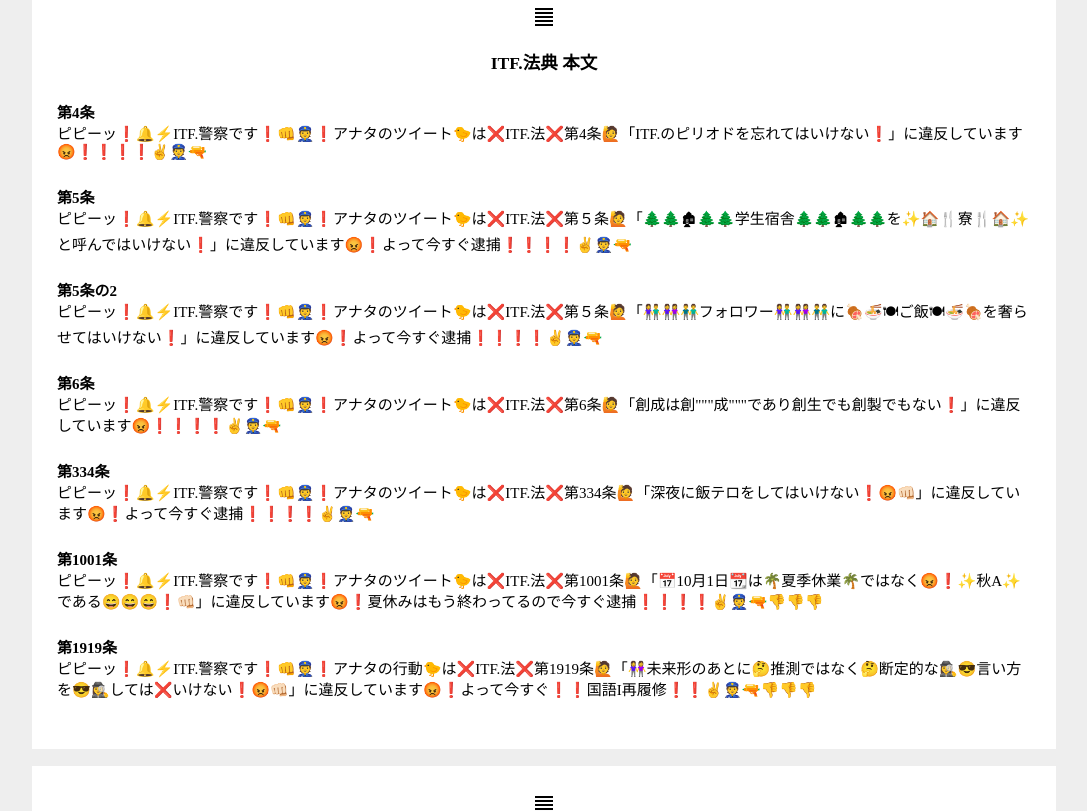
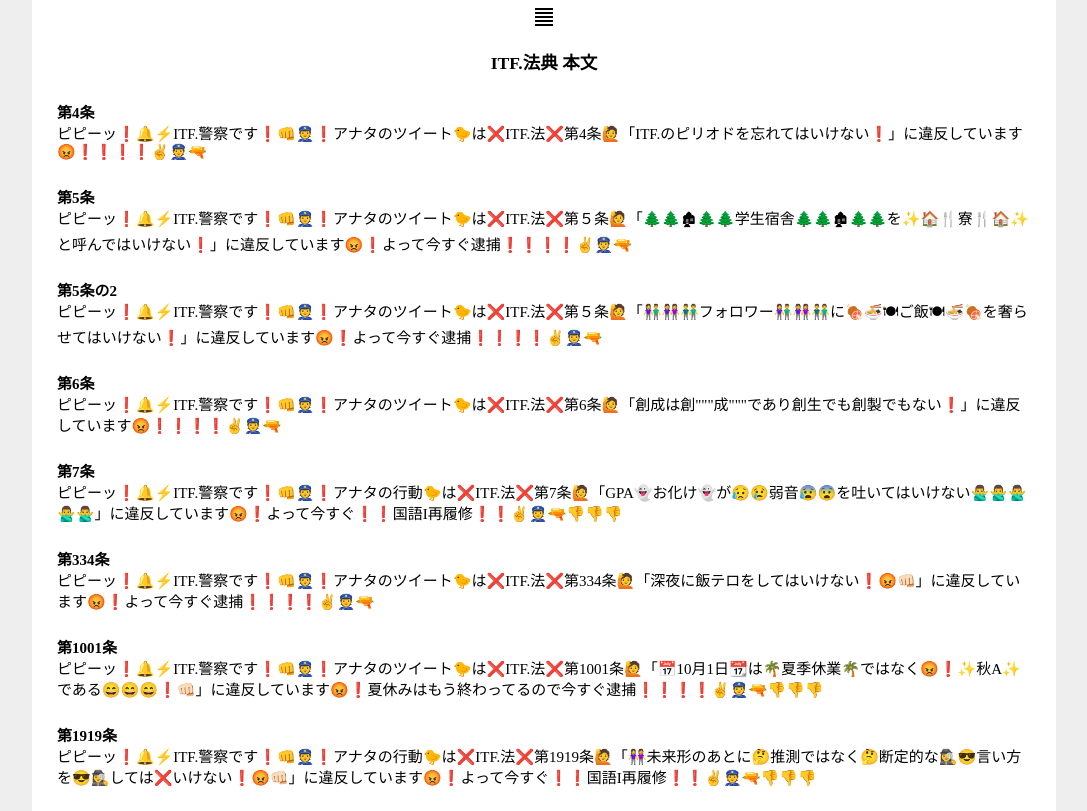
Before and after one commit to sudame/__sudame.github.io, a plain HTML site: page ITF-code/index.html in a window 1280 px wide. Shown: the part 352-1163 px from the top of the page, without its empty margins (96-1183 px from the left). Drawn offline with Linux system fonts and the light colour scheme.

Commit message:
Update index.html

```diff
--- a/ITF-code/index.html
+++ b/ITF-code/index.html
@@ -73,6 +73,10 @@
                     <div class="card__low-text">ピピーッ❗️🔔⚡️ITF.警察です❗️👊👮❗️アナタのツイート🐤は❌ITF.法❌第6条🙋「創成は創"""成"""であり創生でも創製でもない❗️」に違反しています😡❗️❗️❗️❗️✌️👮🔫</div>
                 </div>
                 <div class="card__low">
+                    <div class="card__low-title">第7条</div>
+                    <div class="card__low-text">ピピーッ❗️🔔⚡️ITF.警察です❗️👊👮❗️アナタの行動🐤は❌ITF.法❌第7条🙋「GPA👻お化け👻が😥😢弱音😰😨を吐いてはいけない🙅‍♂️🙅‍♂️🙅‍♂️🙅‍♂️🙅‍♂️」に違反しています😡❗️よって今すぐ❗️❗️国語I再履修❗️❗️✌️👮🔫👎👎👎</div>
+                </div>
+                <div class="card__low">
                     <div class="card__low-title">第334条</div>
                     <div class="card__low-text">ピピーッ❗️🔔⚡️ITF.警察です❗️👊👮❗️アナタのツイート🐤は❌ITF.法❌第334条🙋「深夜に飯テロをしてはいけない❗️😡👊🏻」に違反しています😡❗️よって今すぐ逮捕❗️❗️❗️❗️✌️👮🔫</div>
                 </div>
```
